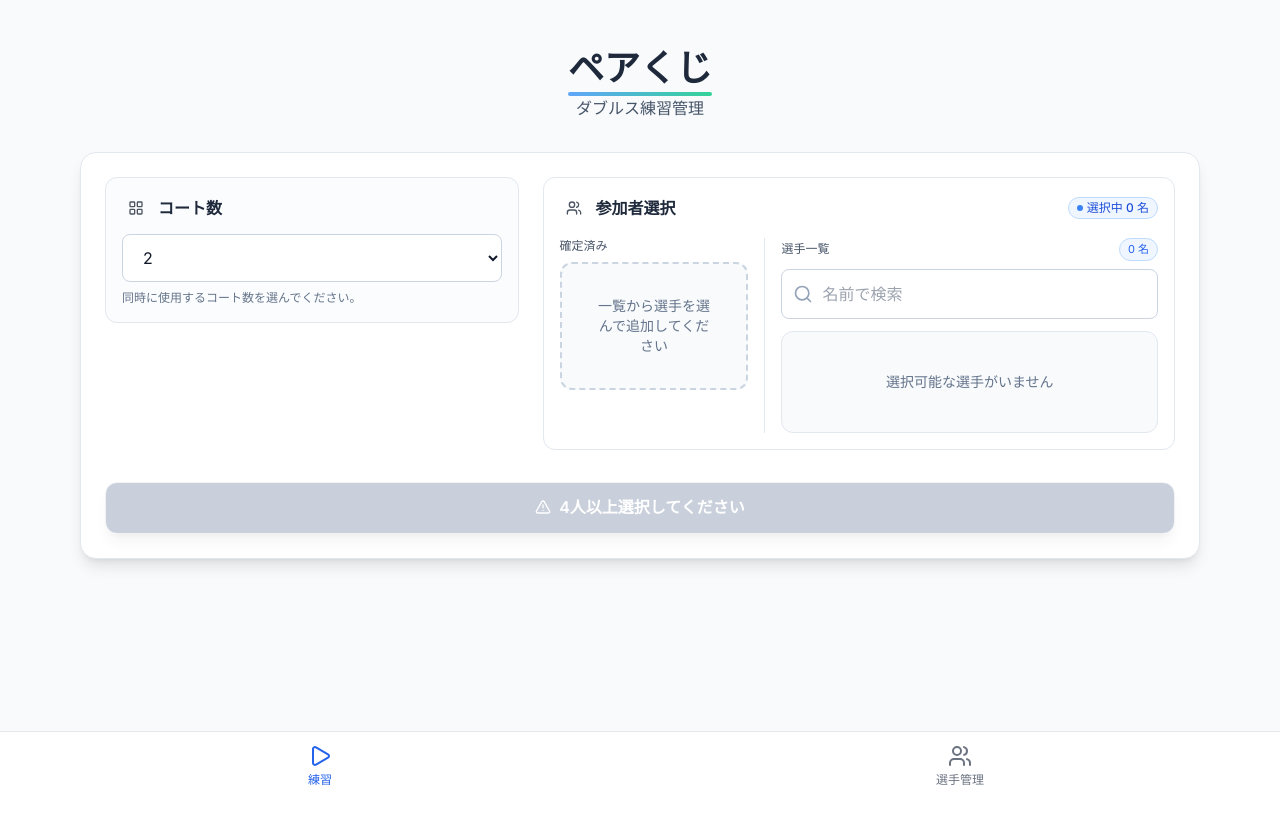
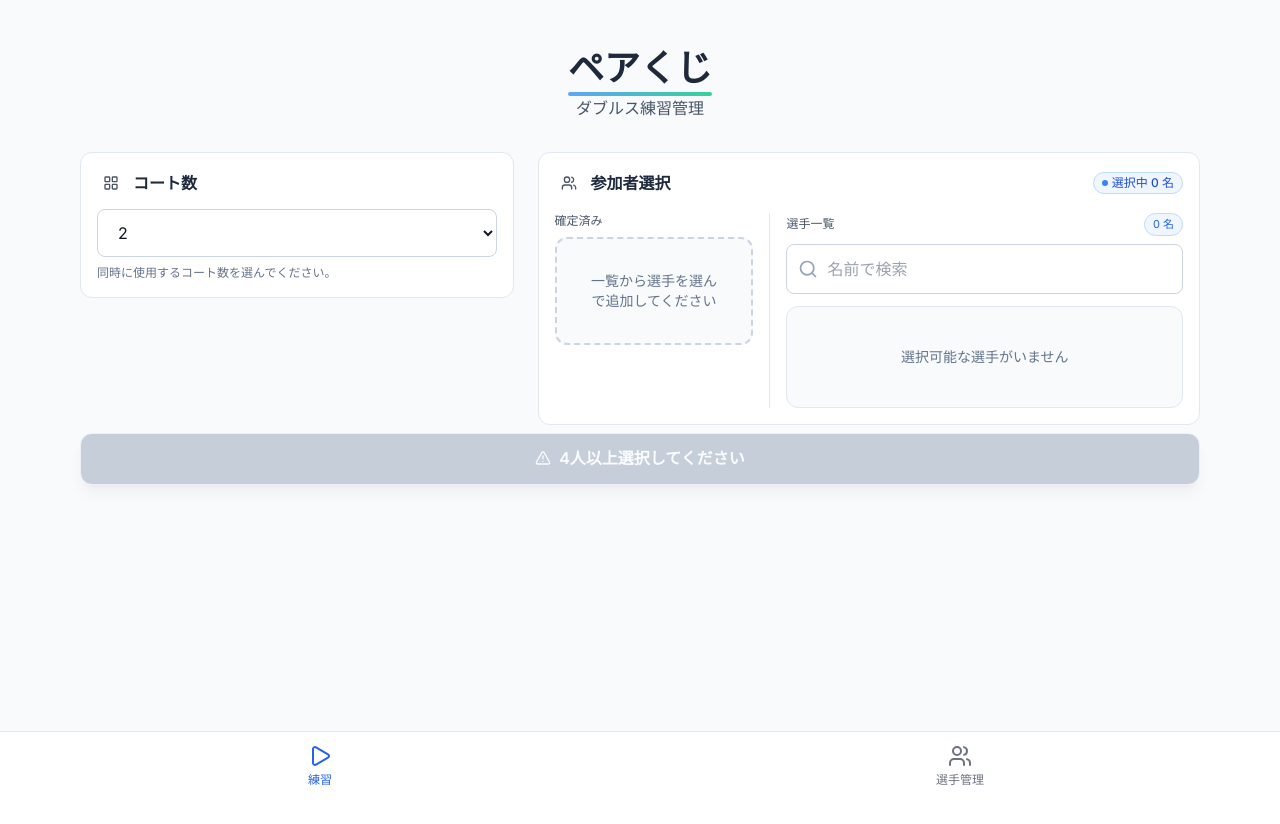
Before and after one commit to KM0912/pairkuji, a Next.js app: page /practice in a window 1280 px wide. Shown: the top 824 px of the page. Built offline with nearby package versions, Linux system fonts and the light colour scheme.

Commit message:
参加者選択コンポーネントのフォームスタイルを更新

```diff
--- a/src/components/practice/ParticipantSelection.tsx
+++ b/src/components/practice/ParticipantSelection.tsx
@@ -54,15 +54,12 @@ export function ParticipantSelection({
   };
 
   return (
-    <form
-      onSubmit={onStart}
-      className="bg-white p-6 rounded-2xl border border-slate-200 shadow-lg mb-8 space-y-6"
-    >
+    <form onSubmit={onStart} className="">
       <div className="grid grid-cols-1 md:grid-cols-5 gap-6">
         {/* 左カラム: コート数のみ */}
         <div className="md:col-span-2 space-y-6">
           {/* コート数カード */}
-          <section className="rounded-xl border border-slate-200 bg-slate-50/60 p-4">
+          <section className="bg-white rounded-xl border border-slate-200 p-4">
             <div className="flex items-center justify-between mb-3">
               <div className="flex items-center gap-2">
                 <IconBadge icon={LayoutGrid} size="md" />
```
